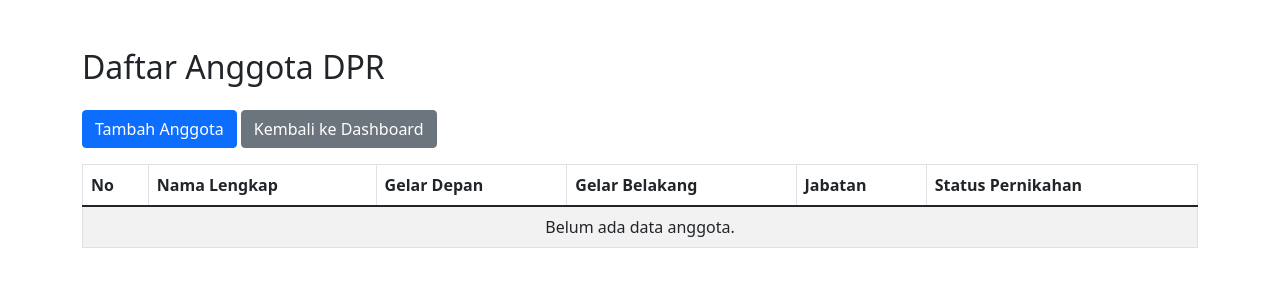
After one commit to wyandhanupapoy/DPR_241511092_2C_Wyandhanu-Maulidan-Nugraha, a CodeIgniter 4 app: the page made by DPR_Proyek3_092/app/Views/anggota_list.php in a window 1280 px wide. The commit adds this page. Shown: the top 300 px of the page. Run offline with PHP 8.4 and a stand-in for CodeIgniter, Linux system fonts and the light colour scheme; the template is opened without the code that fills it, so the values that code supplies are empty; some libraries are stand-ins or nearby versions.

Commit message:
Add Fitur Lihat Data Anggota by Wyandhanu Maulidan Nugraha

```diff
--- a/DPR_Proyek3_092/app/Config/Routes.php
+++ b/DPR_Proyek3_092/app/Config/Routes.php
@@ -26,3 +26,4 @@ $routes->group('admin', ['filter' => 'auth'], function($routes) {
 // Anggota Routes
 $routes->get('anggota/create', 'Anggota::create');
 $routes->post('anggota/store', 'Anggota::store');
+$routes->get('anggota', 'Anggota::index');
--- /dev/null
+++ b/DPR_Proyek3_092/app/Views/anggota_list.php
@@ -0,0 +1,43 @@
+<!DOCTYPE html>
+<html lang="id">
+<head>
+    <meta charset="UTF-8">
+    <title>Daftar Anggota</title>
+    <link href="https://cdn.jsdelivr.net/npm/bootstrap@5.1.3/dist/css/bootstrap.min.css" rel="stylesheet">
+</head>
+<body>
+<div class="container mt-5">
+    <h2 class="mb-4">Daftar Anggota DPR</h2>
+    <a href="<?= base_url('anggota/create') ?>" class="btn btn-primary mb-3">Tambah Anggota</a>
+    <a href="<?= base_url('dashboard') ?>" class="btn btn-secondary mb-3">Kembali ke Dashboard</a>
+    <table class="table table-bordered table-striped">
+        <thead>
+            <tr>
+                <th>No</th>
+                <th>Nama Lengkap</th>
+                <th>Gelar Depan</th>
+                <th>Gelar Belakang</th>
+                <th>Jabatan</th>
+                <th>Status Pernikahan</th>
+            </tr>
+        </thead>
+        <tbody>
+            <?php if (!empty($anggota)): $no=1; foreach($anggota as $a): ?>
+            <tr>
+                <td><?= $no++ ?></td>
+                <td><?= esc($a['nama_depan'].' '.$a['nama_belakang']) ?></td>
+                <td><?= esc($a['gelar_depan']) ?></td>
+                <td><?= esc($a['gelar_belakang']) ?></td>
+                <td><?= esc($a['jabatan']) ?></td>
+                <td><?= esc($a['status_pernikahan']) ?></td>
+            </tr>
+            <?php endforeach; else: ?>
+            <tr>
+                <td colspan="6" class="text-center">Belum ada data anggota.</td>
+            </tr>
+            <?php endif; ?>
+        </tbody>
+    </table>
+</div>
+</body>
+</html>
--- a/DPR_Proyek3_092/app/Views/dashboard/index.php
+++ b/DPR_Proyek3_092/app/Views/dashboard/index.php
@@ -426,6 +426,11 @@
                                     <i class="fas fa-user-plus me-2"></i>Tambah Anggota
                                 </a>
                             </div>
+                            <div class="col-md-3 mb-3">
+                                <a href="<?= base_url('anggota') ?>" class="btn btn-outline-dark w-100">
+                                    <i class="fas fa-users me-2"></i>Lihat Data Anggota
+                                </a>
+                            </div>
                             <?php else: ?>
                             <div class="col-md-3 mb-3">
                                 <a href="<?= base_url('auth/logout') ?>" class="btn btn-logout w-100 text-white">
```
Also changed, not shown: DPR_Proyek3_092/app/Controllers/Anggota.php (+11 -0 lines).
